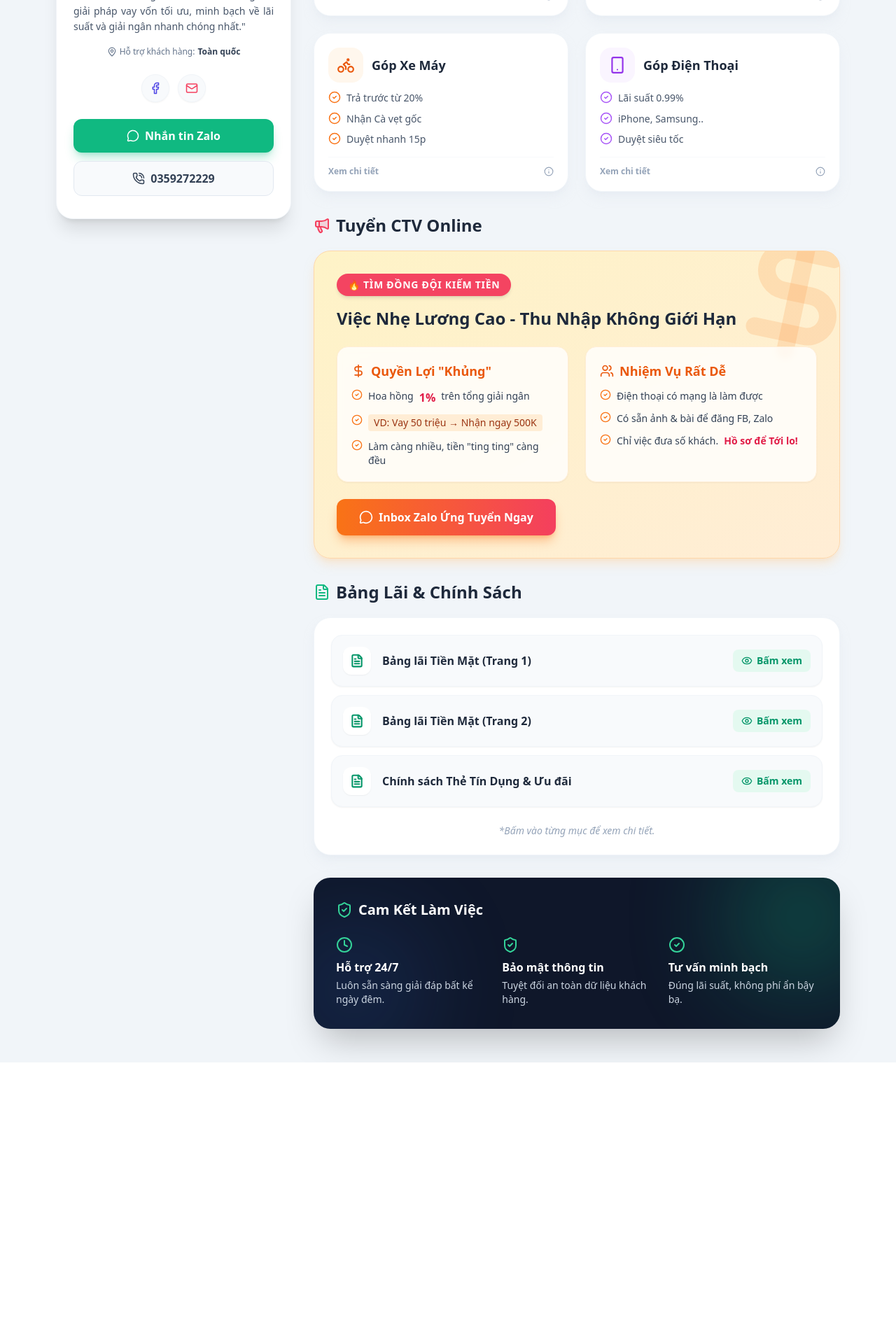
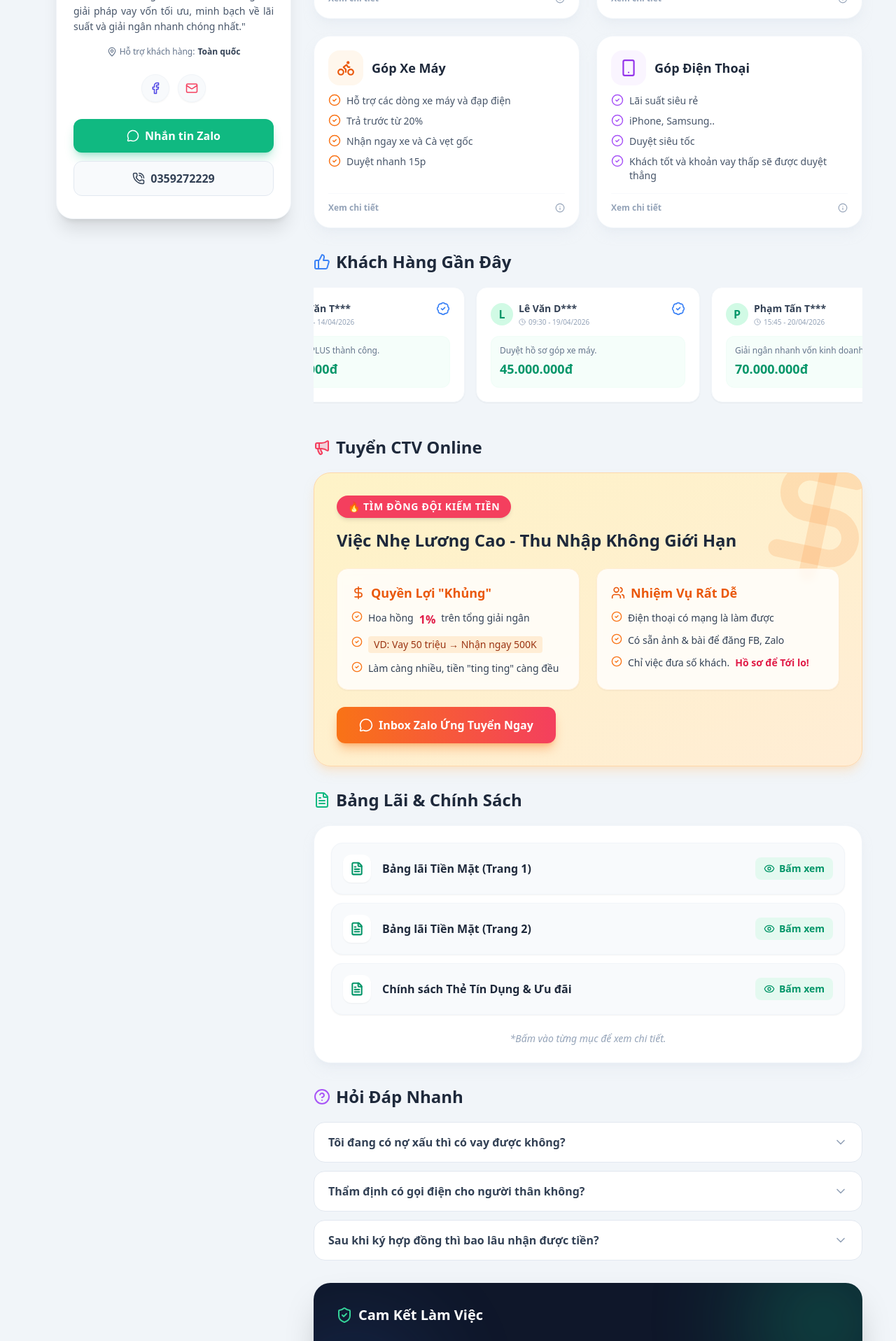
Before and after one commit to tovantoi/nguyenvantoi-finance, a React (Create React App) app: page / in a window 1280 px wide. Shown: the part 500-2416 px from the top of the page at 70% size. Before the commit the page ends 2018 px from the top, so only its background shows below. Built offline with nearby package versions, Linux system fonts and the light colour scheme.

Commit message:
update giao diẹn

```diff
--- a/src/Profile.js
+++ b/src/Profile.js
@@ -1,5 +1,5 @@
 // src/Profile.js
-import React, { useState } from "react";
+import React, { useState, useEffect, useRef } from "react";
 import {
   PhoneCall,
   MessageCircle,
@@ -22,6 +22,12 @@ import {
   Users,
   DollarSign,
   Info,
+  ThumbsUp,
+  HelpCircle,
+  ChevronDown,
+  ArrowUp,
+  BadgeCheck,
+  ChevronUp,
 } from "lucide-react";
 
 export default function Profile() {
@@ -41,6 +47,50 @@ export default function Profile() {
 
   const [viewingImage, setViewingImage] = useState(null);
   const [selectedService, setSelectedService] = useState(null);
+  const [openFaq, setOpenFaq] = useState(null);
+  const [showTopBtn, setShowTopBtn] = useState(false);
+
+  // Tham chiếu đến khung chứa Slide Khách Hàng
+  const sliderRef = useRef(null);
+
+  // Xử lý hiện/ẩn nút Lên đầu trang
+  useEffect(() => {
+    const handleScroll = () => {
+      if (window.scrollY > 400) {
+        setShowTopBtn(true);
+      } else {
+        setShowTopBtn(false);
+      }
+    };
+    window.addEventListener("scroll", handleScroll);
+    return () => window.removeEventListener("scroll", handleScroll);
+  }, []);
+
+  // Xử lý Auto-play cho Slide Khách hàng (Tự động lướt)
+  useEffect(() => {
+    const slideInterval = setInterval(() => {
+      if (sliderRef.current) {
+        const { scrollLeft, scrollWidth, clientWidth } = sliderRef.current;
+
+        // Nếu cuộn đến cuối cùng (cộng trừ hao 10px) thì quay lại thẻ đầu tiên
+        if (scrollLeft + clientWidth >= scrollWidth - 10) {
+          sliderRef.current.scrollTo({ left: 0, behavior: "smooth" });
+        } else {
+          // Cuộn sang phải 1 khoảng bằng 300px (xấp xỉ 1 thẻ)
+          sliderRef.current.scrollBy({ left: 300, behavior: "smooth" });
+        }
+      }
+    }, 3000); // 3000ms = 3 giây lướt 1 lần
+
+    return () => clearInterval(slideInterval); // Dọn dẹp interval khi component unmount
+  }, []);
+
+  const goToTop = () => {
+    window.scrollTo({
+      top: 0,
+      behavior: "smooth",
+    });
+  };
 
   const documentImages = [
     {
@@ -60,6 +110,56 @@ export default function Profile() {
     },
   ];
 
+  const successStories = [
+    {
+      id: 1,
+      customer: "Nguyễn Thị H***",
+      amount: "50.000.000đ",
+      date: "Thứ Hai, 16/03/2026",
+      time: "13:06",
+      desc: "Giải ngân gói Vay Tiền Mặt.",
+    },
+    {
+      id: 2,
+      customer: "Trần Văn T***",
+      amount: "30.000.000đ",
+      date: "14/04/2026",
+      time: "13:15",
+      desc: "Mở thẻ JCB PLUS thành công.",
+    },
+    {
+      id: 3,
+      customer: "Lê Văn D***",
+      amount: "45.000.000đ",
+      date: "19/04/2026",
+      time: "09:30",
+      desc: "Duyệt hồ sơ góp xe máy.",
+    },
+    {
+      id: 4,
+      customer: "Phạm Tấn T***",
+      amount: "70.000.000đ",
+      date: "20/04/2026",
+      time: "15:45",
+      desc: "Giải ngân nhanh vốn kinh doanh.",
+    },
+  ];
+
+  const faqs = [
+    {
+      q: "Tôi đang có nợ xấu thì có vay được không?",
+      a: "Tùy thuộc vào nhóm nợ xấu của bạn. Nếu là nợ chú ý (nhóm 1, 2) đã tất toán, hệ thống vẫn có thể xem xét hỗ trợ. Nợ nhóm 3 trở lên sẽ chưa thể duyệt lúc này.",
+    },
+    {
+      q: "Thẩm định có gọi điện cho người thân không?",
+      a: "Với các gói vay hạn mức nhỏ hoặc điểm tín dụng tốt, hệ thống có thể duyệt tự động mà không cần gọi người thân. Thông tin khoản vay được bảo mật hoàn toàn.",
+    },
+    {
+      q: "Sau khi ký hợp đồng thì bao lâu nhận được tiền?",
+      a: "Ngay sau khi hồ sơ được duyệt và ký hợp đồng điện tử thành công, tiền sẽ được chuyển thẳng vào tài khoản ngân hàng của bạn trong vòng 2 đến 24 giờ.",
+    },
+  ];
+
   const servicesData = [
     {
       id: "vay-tien-mat",
@@ -68,9 +168,11 @@ export default function Profile() {
       title: "Vay Tiền Mặt",
       shortDesc: [
         "Hỗ trợ hạn mức từ 3 - 100 triệu",
+        "Hỗ trợ lên hồ sơ online từ xa",
         "Chỉ cần CCCD gắn chip",
         "Lãi suất siêu tốt - siêu rẻ",
         "Miễn thẩm định khách tốt",
+        "Gặp mặt trực tiếp tỷ lệ duyệt 99%",
       ],
       fullDetails: {
         subtitle: "Giải pháp tài chính siêu tốc cho mọi nhu cầu",
@@ -113,7 +215,12 @@ export default function Profile() {
       icon: Bike,
       color: "orange",
       title: "Góp Xe Máy",
-      shortDesc: ["Trả trước từ 20%", "Nhận Cà vẹt gốc", "Duyệt nhanh 15p"],
+      shortDesc: [
+        "Hỗ trợ các dòng xe máy và đạp điện",
+        "Trả trước từ 20%",
+        "Nhận ngay xe và Cà vẹt gốc",
+        "Duyệt nhanh 15p",
+      ],
       fullDetails: {
         subtitle: "Rước xế yêu về nhà - Không lo tài chính",
         points: [
@@ -130,7 +237,12 @@ export default function Profile() {
       icon: Smartphone,
       color: "purple",
       title: "Góp Điện Thoại",
-      shortDesc: ["Lãi suất 0.99%", "iPhone, Samsung..", "Duyệt siêu tốc"],
+      shortDesc: [
+        "Lãi suất siêu rẻ",
+        "iPhone, Samsung..",
+        "Duyệt siêu tốc",
+        "Khách tốt và khoản vay thấp sẽ được duyệt thẳng",
+      ],
       fullDetails: {
         subtitle: "Sở hữu đồ công nghệ xịn với chi phí nhỏ",
         points: [
@@ -143,24 +255,19 @@ export default function Profile() {
       },
     },
   ];
-  // Map class màu sắc tĩnh cho nút bấm để Tailwind không bị mất màu
+
   const buttonThemes = {
     emerald: "bg-emerald-500 hover:bg-emerald-600 shadow-emerald-500/30",
     blue: "bg-blue-500 hover:bg-blue-600 shadow-blue-500/30",
     orange: "bg-orange-500 hover:bg-orange-600 shadow-orange-500/30",
     purple: "bg-purple-500 hover:bg-purple-600 shadow-purple-500/30",
   };
+
   return (
-    <div className="min-h-screen bg-slate-100 font-sans text-slate-800 pb-28 md:pb-12 selection:bg-emerald-200 relative">
-      {/* Khối div ẩn để ép Tailwind compile TẤT CẢ các class động cho icon, viền, chữ */}
-      <div
-        className="hidden
-        bg-emerald-50 text-emerald-600 text-emerald-500 border-emerald-100 text-emerald-500/10
-        bg-blue-50 text-blue-600 text-blue-500 border-blue-100 text-blue-500/10
-        bg-orange-50 text-orange-600 text-orange-500 border-orange-100 text-orange-500/10
-        bg-purple-50 text-purple-600 text-purple-500 border-purple-100 text-purple-500/10
-      "
-      ></div>{" "}
+    <div className="min-h-screen bg-slate-100 font-sans text-slate-800 pb-28 md:pb-12 selection:bg-emerald-200 relative scroll-smooth">
+      {/* Khối div ẩn ép Tailwind */}
+      <div className="hidden bg-emerald-50 text-emerald-600 text-emerald-500 border-emerald-100 text-emerald-500/10 bg-blue-50 text-blue-600 text-blue-500 border-blue-100 text-blue-500/10 bg-orange-50 text-orange-600 text-orange-500 border-orange-100 text-orange-500/10 bg-purple-50 text-purple-600 text-purple-500 border-purple-100 text-purple-500/10"></div>
+
       {/* NỀN ĐỈNH TRANG */}
       <div className="absolute top-0 left-0 w-full h-[40vh] md:h-[45vh] bg-gradient-to-br from-emerald-600 via-teal-700 to-sky-800 z-0 overflow-hidden">
         <div className="absolute inset-0 opacity-10 bg-[url('https://www.transparenttextures.com/patterns/cubes.png')]"></div>
@@ -170,6 +277,7 @@ export default function Profile() {
           </h1>
         </div>
       </div>
+
       <div className="max-w-6xl mx-auto px-4 pt-20 sm:pt-32 relative z-10 flex flex-col md:flex-row gap-6 lg:gap-8">
         {/* CỘT TRÁI: PROFILE CARD */}
         <div className="w-full md:w-[35%] lg:w-[30%] shrink-0">
@@ -302,16 +410,12 @@ export default function Profile() {
             ))}
           </div>
 
-          {/* ====================================
-              DỊCH VỤ NỔI BẬT (Đã fix 2 cột Mobile)
-          ==================================== */}
+          {/* DỊCH VỤ NỔI BẬT */}
           <div>
             <h2 className="text-xl sm:text-2xl font-black text-slate-800 mb-4 sm:mb-5 flex items-center gap-2 md:text-white drop-shadow-md">
               <Star className="text-amber-400 fill-amber-400" size={24} /> Dịch
               Vụ Nổi Bật
             </h2>
-
-            {/* Lưới 2 Cột trên Mobile (grid-cols-2), 2 cột trên Tablet (sm:grid-cols-2) */}
             <div className="grid grid-cols-2 gap-2.5 sm:gap-4 lg:gap-6">
               {servicesData.map((item, index) => (
                 <div
@@ -332,13 +436,11 @@ export default function Profile() {
                       {item.title}
                     </h3>
                   </div>
-
                   {item.subtitle && (
                     <p className="text-[9px] sm:text-xs font-bold text-rose-500 mb-1.5 sm:mb-2.5 uppercase tracking-wide relative z-10 line-clamp-1">
                       {item.subtitle}
                     </p>
                   )}
-
                   <ul className="text-[10.5px] sm:text-sm text-slate-600 space-y-1.5 sm:space-y-2.5 font-medium flex-1 relative z-10">
                     {item.shortDesc.map((d, dIndex) => (
                       <li
@@ -359,10 +461,52 @@ export default function Profile() {
                       </li>
                     ))}
                   </ul>
-
                   <div className="mt-3 pt-2 sm:mt-4 sm:pt-3 border-t border-slate-50 flex items-center justify-between text-[9px] sm:text-xs font-bold text-slate-400 group-hover:text-emerald-500 transition-colors relative z-10">
                     <span className="truncate pr-1">Xem chi tiết</span>
                     <Info className="w-3 h-3 sm:w-3.5 sm:h-3.5 shrink-0" />
+                  </div>
+                </div>
+              ))}
+            </div>
+          </div>
+
+          {/* SOCIAL PROOF: KHÁCH HÀNG GIẢI NGÂN (CÓ SLIDER TỰ ĐỘNG) */}
+          <div>
+            <h2 className="text-xl sm:text-2xl font-black text-slate-800 mb-4 sm:mb-5 flex items-center gap-2">
+              <ThumbsUp className="text-blue-500" size={24} /> Khách Hàng Gần
+              Đây
+            </h2>
+            {/* Gắn sliderRef vào thanh chứa */}
+            <div
+              ref={sliderRef}
+              className="flex overflow-x-auto gap-4 pb-4 snap-x hide-scrollbar"
+            >
+              {successStories.map((story) => (
+                <div
+                  key={story.id}
+                  className="w-[280px] sm:w-[320px] shrink-0 bg-white p-4 sm:p-5 rounded-2xl border border-slate-100 shadow-sm snap-center"
+                >
+                  <div className="flex justify-between items-start mb-3">
+                    <div className="flex items-center gap-2">
+                      <div className="w-8 h-8 rounded-full bg-emerald-100 text-emerald-600 flex items-center justify-center font-bold">
+                        {story.customer.charAt(0)}
+                      </div>
+                      <div>
+                        <p className="font-bold text-slate-700 text-sm">
+                          {story.customer}
+                        </p>
+                        <div className="flex items-center text-[10px] text-slate-400 gap-1 mt-0.5">
+                          <Clock size={10} /> {story.time} - {story.date}
+                        </div>
+                      </div>
+                    </div>
+                    <BadgeCheck className="text-blue-500" size={20} />
+                  </div>
+                  <div className="bg-emerald-50/50 rounded-xl p-3 border border-emerald-50/50">
+                    <p className="text-xs text-slate-500 mb-1">{story.desc}</p>
+                    <p className="font-black text-emerald-600 text-lg">
+                      {story.amount}
+                    </p>
                   </div>
                 </div>
               ))}
@@ -379,16 +523,13 @@ export default function Profile() {
               <div className="absolute -right-10 -top-10 text-orange-400/20 transform rotate-12 group-hover:scale-110 transition-transform duration-500 pointer-events-none">
                 <DollarSign size={200} strokeWidth={3} />
               </div>
-
               <div className="relative z-10">
                 <div className="inline-block bg-rose-500 text-white font-black px-4 py-1.5 rounded-full text-[11px] sm:text-sm mb-4 shadow-md animate-pulse uppercase tracking-wider">
                   🔥 TÌM ĐỒNG ĐỘI KIẾM TIỀN
                 </div>
-
                 <h3 className="text-xl sm:text-2xl font-black text-slate-800 mb-5 sm:mb-6 leading-snug">
                   Việc Nhẹ Lương Cao - Thu Nhập Không Giới Hạn
                 </h3>
-
                 <div className="grid grid-cols-1 sm:grid-cols-2 gap-3 sm:gap-6 mb-5 sm:mb-6">
                   <div className="bg-white/80 backdrop-blur-sm p-4 sm:p-5 rounded-2xl border border-orange-100 shadow-sm">
                     <h4 className="font-bold text-orange-600 flex items-center gap-2 mb-2 sm:mb-3 text-sm sm:text-lg">
@@ -425,7 +566,6 @@ export default function Profile() {
                       </li>
                     </ul>
                   </div>
-
                   <div className="bg-white/80 backdrop-blur-sm p-4 sm:p-5 rounded-2xl border border-orange-100 shadow-sm">
                     <h4 className="font-bold text-orange-600 flex items-center gap-2 mb-2 sm:mb-3 text-sm sm:text-lg">
                       <Users size={18} className="sm:w-5 sm:h-5" /> Nhiệm Vụ Rất
@@ -459,7 +599,6 @@ export default function Profile() {
                     </ul>
                   </div>
                 </div>
-
                 <a
                   href={personalInfo.zalo}
                   target="_blank"
@@ -510,18 +649,54 @@ export default function Profile() {
             </div>
           </div>
 
-          {/* ====================================
-              CAM KẾT LÀM VIỆC (Đã fix UI đẹp cho Mobile)
-          ==================================== */}
+          {/* FAQ - CÂU HỎI THƯỜNG GẶP */}
+          <div>
+            <h2 className="text-xl sm:text-2xl font-black text-slate-800 mb-4 sm:mb-5 flex items-center gap-2">
+              <HelpCircle className="text-purple-500" size={24} /> Hỏi Đáp Nhanh
+            </h2>
+            <div className="space-y-3">
+              {faqs.map((faq, index) => (
+                <div
+                  key={index}
+                  className="bg-white border border-slate-200 rounded-2xl overflow-hidden transition-all duration-200"
+                >
+                  <button
+                    className="w-full text-left px-5 py-4 flex items-center justify-between font-bold text-slate-700 hover:text-emerald-600 transition-colors focus:outline-none"
+                    onClick={() => setOpenFaq(openFaq === index ? null : index)}
+                  >
+                    <span className="text-sm sm:text-base pr-4">{faq.q}</span>
+                    {openFaq === index ? (
+                      <ChevronUp
+                        size={20}
+                        className="text-emerald-500 shrink-0"
+                      />
+                    ) : (
+                      <ChevronDown
+                        size={20}
+                        className="text-slate-400 shrink-0"
+                      />
+                    )}
+                  </button>
+                  <div
+                    className={`px-5 overflow-hidden transition-all duration-300 ease-in-out ${openFaq === index ? "max-h-40 pb-4 opacity-100" : "max-h-0 opacity-0"}`}
+                  >
+                    <p className="text-slate-600 text-sm leading-relaxed border-t border-slate-100 pt-3">
+                      {faq.a}
+                    </p>
+                  </div>
+                </div>
+              ))}
+            </div>
+          </div>
+
+          {/* CAM KẾT LÀM VIỆC */}
           <div className="bg-slate-900 text-white rounded-3xl p-5 sm:p-8 shadow-2xl relative overflow-hidden mb-10">
             <div className="absolute -top-10 -right-10 w-48 h-48 bg-emerald-500 rounded-full filter blur-[80px] opacity-40"></div>
             <div className="absolute -bottom-10 -left-10 w-48 h-48 bg-blue-500 rounded-full filter blur-[80px] opacity-20"></div>
-
             <h2 className="text-lg sm:text-xl font-bold mb-4 sm:mb-6 relative z-10 flex items-center gap-2">
               <ShieldCheck className="text-emerald-400" size={24} /> Cam Kết Làm
               Việc
             </h2>
-
             <div className="grid grid-cols-1 sm:grid-cols-3 gap-3 sm:gap-6 relative z-10">
               {[
                 {
@@ -561,6 +736,16 @@ export default function Profile() {
           </div>
         </div>
       </div>
+
+      {/* NÚT BACK TO TOP */}
+      <button
+        onClick={goToTop}
+        className={`fixed bottom-24 md:bottom-8 right-4 md:right-8 bg-slate-800 hover:bg-slate-700 text-white w-12 h-12 rounded-full flex items-center justify-center shadow-2xl transition-all duration-300 z-50 ${showTopBtn ? "opacity-100 translate-y-0" : "opacity-0 translate-y-10 pointer-events-none"}`}
+        title="Lên đầu trang"
+      >
+        <ArrowUp size={24} />
+      </button>
+
       {/* THANH LIÊN HỆ ĐÁY MÀN HÌNH */}
       <div className="md:hidden fixed bottom-0 left-0 w-full bg-white/90 backdrop-blur-md border-t border-slate-200 p-3 z-[40] shadow-[0_-10px_20px_rgba(0,0,0,0.05)]">
         <div className="flex gap-3">
@@ -581,6 +766,7 @@ export default function Profile() {
           </a>
         </div>
       </div>
+
       {/* MODAL 1: HIỂN THỊ CHI TIẾT DỊCH VỤ */}
       {selectedService && (
         <div
@@ -650,6 +836,7 @@ export default function Profile() {
           </div>
         </div>
       )}
+
       {/* MODAL 2: PHÓNG TO ẢNH TÀI LIỆU */}
       {viewingImage && (
         <div
@@ -665,6 +852,7 @@ export default function Profile() {
           <img
             src={viewingImage}
             alt="Tài liệu"
+            loading="lazy"
             className="max-w-full max-h-[90vh] object-contain rounded-xl shadow-2xl animate-in zoom-in-90 duration-300"
             onClick={(e) => e.stopPropagation()}
           />
@@ -673,6 +861,21 @@ export default function Profile() {
           </p>
         </div>
       )}
+
+      {/* CSS Ẩn thanh cuộn */}
+      <style
+        dangerouslySetInnerHTML={{
+          __html: `
+        .hide-scrollbar::-webkit-scrollbar {
+          display: none;
+        }
+        .hide-scrollbar {
+          -ms-overflow-style: none;
+          scrollbar-width: none;
+        }
+      `,
+        }}
+      />
     </div>
   );
 }
```
Also changed, not shown: public/index.html (+14 -0 lines).
